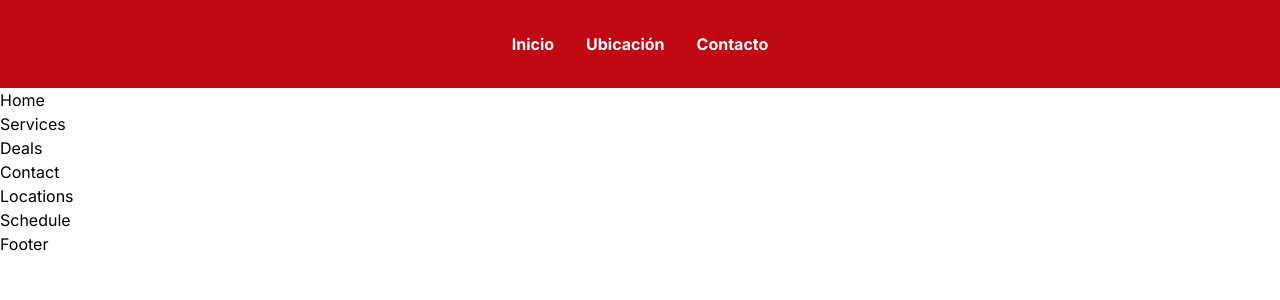
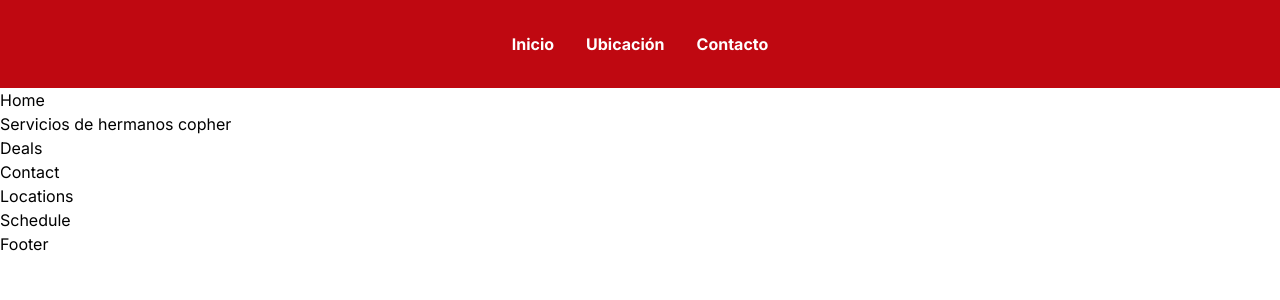
Before and after one commit to cor14095/hermanos-copher-landing, a Next.js app: page / in a window 1280 px wide. Shown: the top 300 px of the page. Built offline with nearby package versions, Linux system fonts and the light colour scheme.

Commit message:
modifying services

```diff
--- a/src/components/MainViewComponents/Services.tsx
+++ b/src/components/MainViewComponents/Services.tsx
@@ -2,6 +2,6 @@ import React from 'react'
 
 export const Services = () => {
   return (
-    <div>Services</div>
+    <div>Servicios de hermanos copher</div>
   )
 }
```
